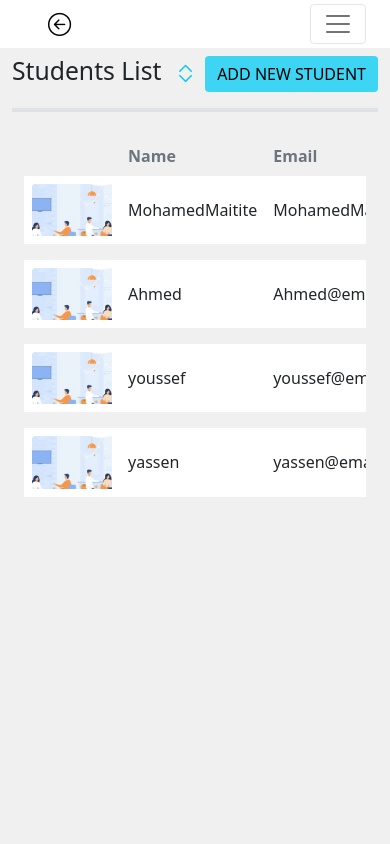
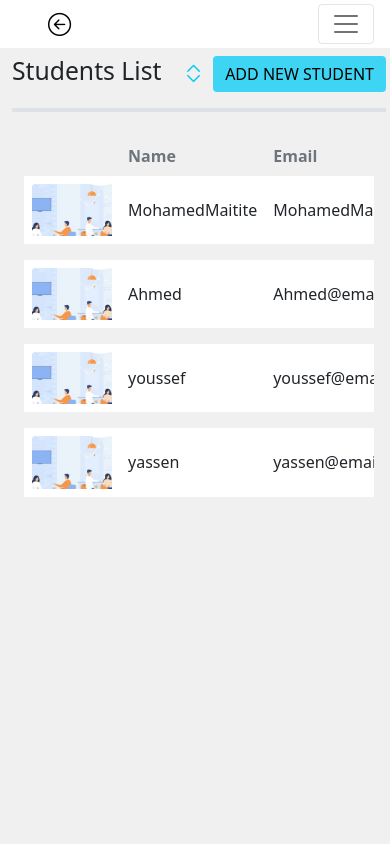
Before and after one commit to MaititeMohamed/E-Classe, a PHP site: page /Student.php in a window 390 px wide. Run offline with PHP 8.4, Linux system fonts and the light colour scheme; some libraries are stand-ins or nearby versions.

Commit message:
code refactoring

```diff
--- a/css/style.css
+++ b/css/style.css
@@ -91,9 +91,3 @@
  }
 
 }
-@media  screen and (max-width :414px){
-  .containerr{
-   max-width: 100vw;
-  }
-
- }
```
